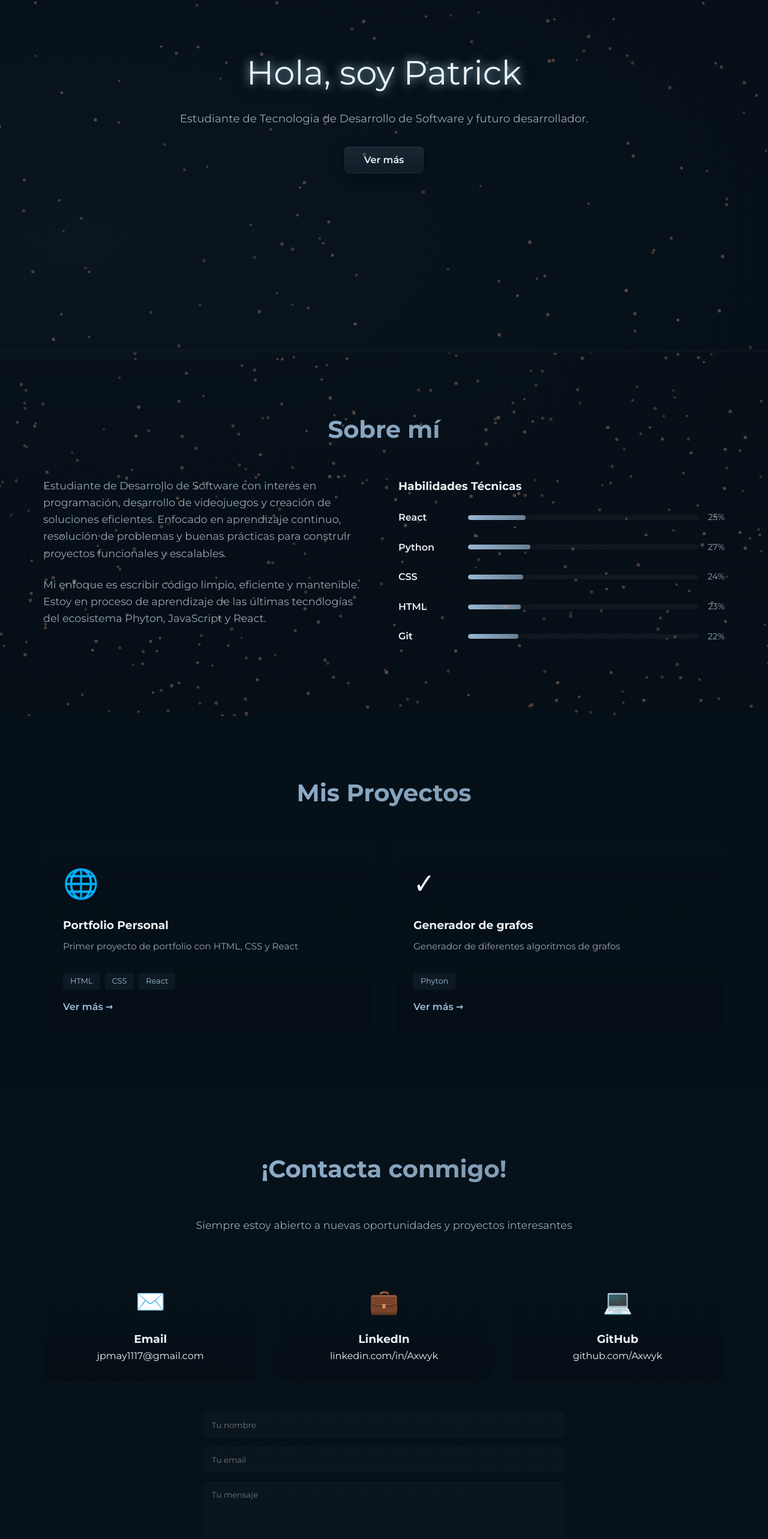
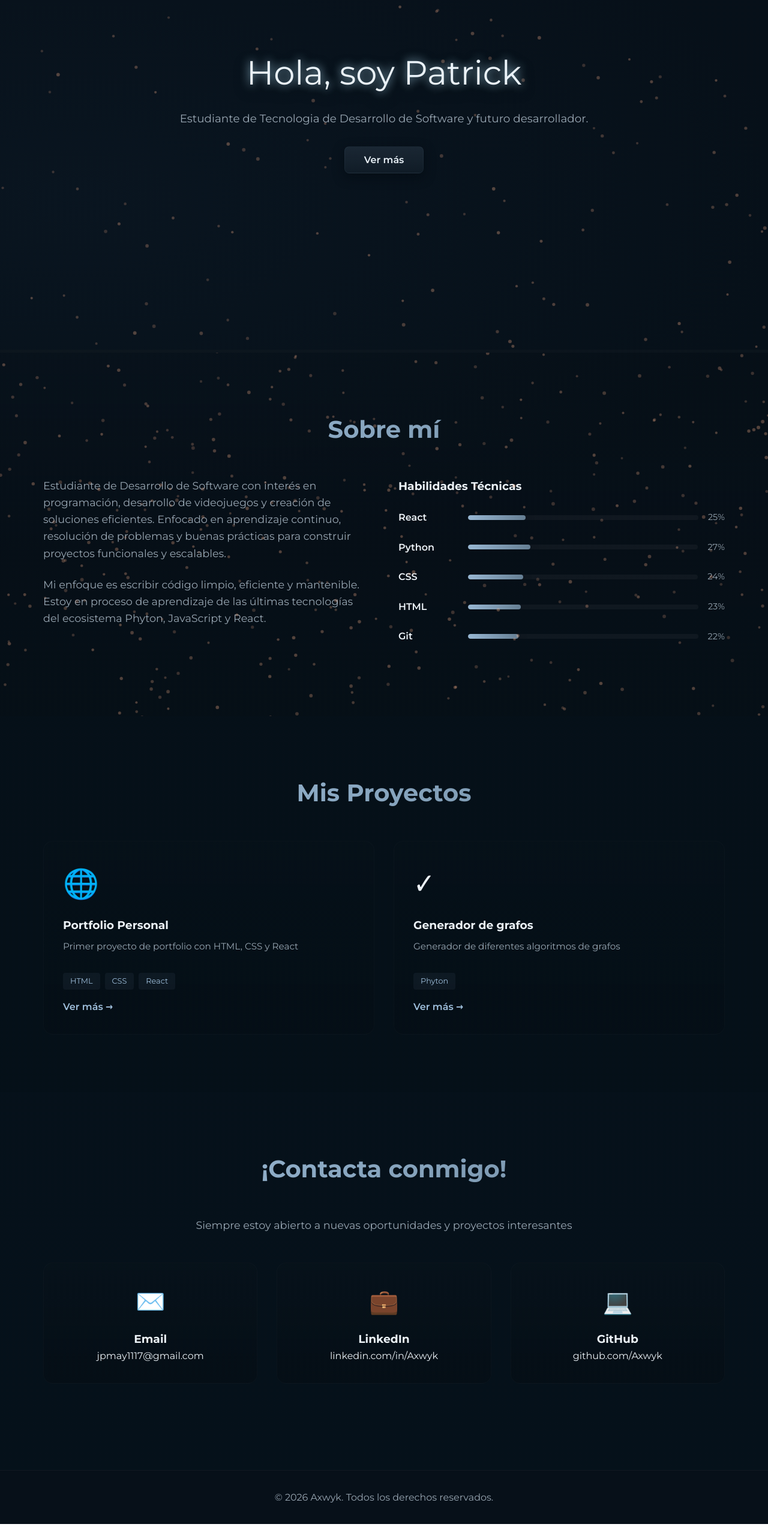
Before and after one commit to Axwyk/axwyk.github.io, a React (Create React App) app: page / in a window 1280 px wide. Shown: the part 217-2783 px from the top of the page at 60% size. After the commit the page ends 2758 px from the top, so only its background shows below. Built offline with nearby package versions, Linux system fonts and the light colour scheme.

Commit message:
Actualización: Añadido Schema, corrección de links y eliminada la caja de mensajes

```diff
--- a/public/index.html
+++ b/public/index.html
@@ -13,6 +13,37 @@
     <link rel="apple-touch-icon" href="%PUBLIC_URL%/logo192.png" />
     <link rel="manifest" href="%PUBLIC_URL%/manifest.json" />
     <title>Patrick Marquez | Junior Developer</title>
+    <script type="application/ld+json">
+            {
+                "@context": "https://schema.org",
+                "@type": "Person",
+                "name": "Johan Patrick Marquez Yances",
+                "alternateName": "Patrick Marquez Yances",
+                "jobTitle": "Estudiante de Desarrollo de Software",
+                "email": "mailto:jpmay1117@gmail.com",
+                "telephone": "+573160413165",
+                "address": {
+                    "@type": "PostalAddress",
+                    "addressLocality": "Buenaventura",
+                    "addressCountry": "CO"
+                },
+                "alumniOf": {
+                    "@type": "CollegeOrUniversity",
+                    "name": "Universidad del Valle"
+                },
+                "knowsAbout": [
+                    "Python",
+                    "HTML",
+                    "CSS",
+                    "Desarrollo de Software",
+                    "Desarrollo de videojuegos"
+                ],
+                "sameAs": [
+                    "https://github.com/Axwyk",
+                    "https://www.linkedin.com/in/axwyk"
+                ]
+            }
+    </script>
   </head>
   <body>
     <main id="root"></main>
--- a/src/App.js
+++ b/src/App.js
@@ -238,29 +238,22 @@ function App() {
           <p className="contact-subtitle">Siempre estoy abierto a nuevas oportunidades y proyectos interesantes</p>
 
           <section className="contact-methods">
-            <a href="mailto:hello@example.com" className="contact-card">
+            <a href="mailto:jpmay1117@gmail.com" className="contact-card">
               <span className="contact-icon">✉️</span>
               <h3>Email</h3>
               <p>jpmay1117@gmail.com</p>
             </a>
-            <a href="#/" className="contact-card">
+            <a href="https://www.linkedin.com/in/axwyk" className="contact-card" target="_blank" rel="noopener noreferrer">
               <span className="contact-icon">💼</span>
               <h3>LinkedIn</h3>
               <p>linkedin.com/in/Axwyk</p>
             </a>
-            <a href="#/" className="contact-card">
+            <a href="https://github.com/Axwyk" className="contact-card" target="_blank" rel="noopener noreferrer">
               <span className="contact-icon">💻</span>
               <h3>GitHub</h3>
               <p>github.com/Axwyk</p>
             </a>
           </section>
-
-          <form className="contact-form">
-            <input type="text" placeholder="Tu nombre" required />
-            <input type="email" placeholder="Tu email" required />
-            <textarea placeholder="Tu mensaje" rows="5" required></textarea>
-            <button type="submit" className="btn btn-primary">Enviar mensaje</button>
-          </form>
         </section>
       </section>
 
--- a/src/ParticlesBackground.jsx
+++ b/src/ParticlesBackground.jsx
@@ -23,8 +23,8 @@ export default function ParticlesBackground() {
           },
           move: {
             enable: true,
-            speed: 0.7,
-            direction: "none",
+            speed: 3,
+            direction: "random",
             random: true,
             straight: false,
             out_mode: "out",
--- a/src/ParticlesBackgroundStatic.jsx
+++ b/src/ParticlesBackgroundStatic.jsx
@@ -23,8 +23,8 @@ export default function ParticlesBackgroundStatic() {
           },
           move: {
             enable: true,
-            speed: 0.7,
-            direction: "none",
+            speed: 3,
+            direction: "random",
             random: true,
             straight: false,
             out_mode: "out",
```
